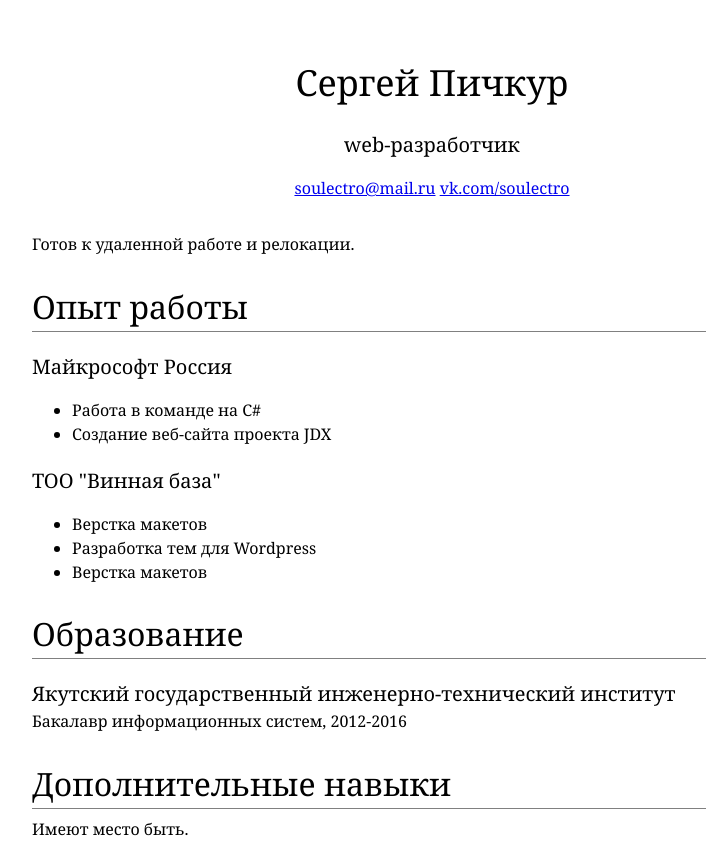
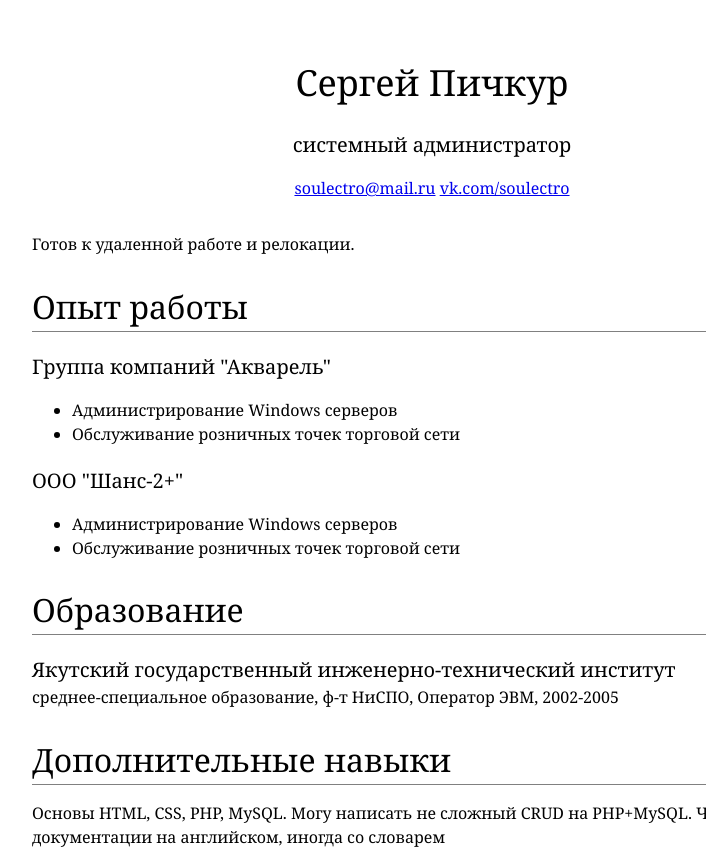
Before and after one commit to pichkur/pichkur.github.io, a plain HTML site: page index.html in a window 1280 px wide. Shown: the top 852 px of the page, without its empty margins (208-914 px from the left). Drawn offline with Linux system fonts and the light colour scheme.

Commit message:
Update index.html

```diff
--- a/index.html
+++ b/index.html
@@ -9,7 +9,7 @@
     <body>
         <div id="header">
             <h1>Сергей Пичкур</h1>
-            <h3>web-разработчик</h3>
+            <h3>системный администратор</h3>
             <p>
                 <a href="mailto:soulectro@mail.ru">soulectro@mail.ru</a>
                 <a href="https://vk.com/soulectro">vk.com/soulectro</a>
@@ -18,23 +18,23 @@
         <div id="main">
             Готов к удаленной работе и релокации.
             <h2>Опыт работы</h2>
-            <h3>Майкрософт Россия</h3>
+            <h3>Группа компаний "Акварель"</h3>
             <ul>
-                <li>Работа в команде на C#</li>
-                <li>Создание веб-сайта проекта JDX</li>
+                <li>Администрирование Windows серверов</li>
+                <li>Обслуживание розничных точек торговой сети</li>
             </ul>
-            <h3>ТОО "Винная база"</h3>
+            <h3>ООО "Шанс-2+"</h3>
             <ul>
-                <li>Верстка макетов</li>
-                <li>Разработка тем для Wordpress</li>
-                <li>Верстка макетов</li>
+                <li>Администрирование Windows серверов</li>
+                <li>Обслуживание розничных точек торговой сети</li>
             </ul>
             <h2>Образование</h2>
             <h3>Якутский государственный инженерно-технический институт</h3>
-            Бакалавр информационных систем, 2012-2016
+            среднее-специальное образование, ф-т НиСПО, Оператор ЭВМ, 2002-2005
 
             <h2>Дополнительные навыки</h2>
-            Имеют место быть.
+            <p>Основы HTML, CSS, PHP, MySQL. Могу написать не сложный CRUD на PHP+MySQL.
+                Чтение документации на английском, иногда со словарем</p>
         </div>
         <div id="footer">
             Сергей Пичкур<br>
```
